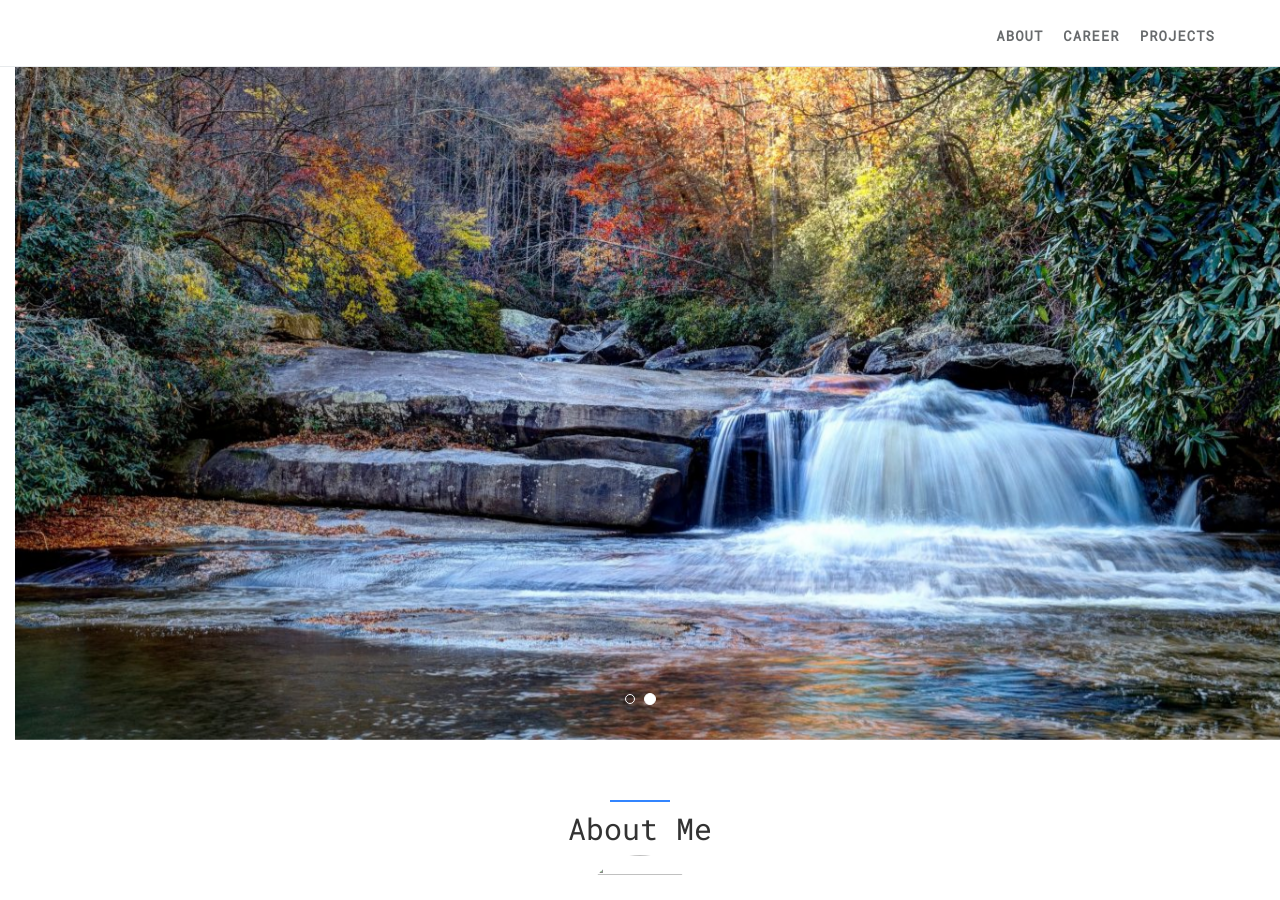
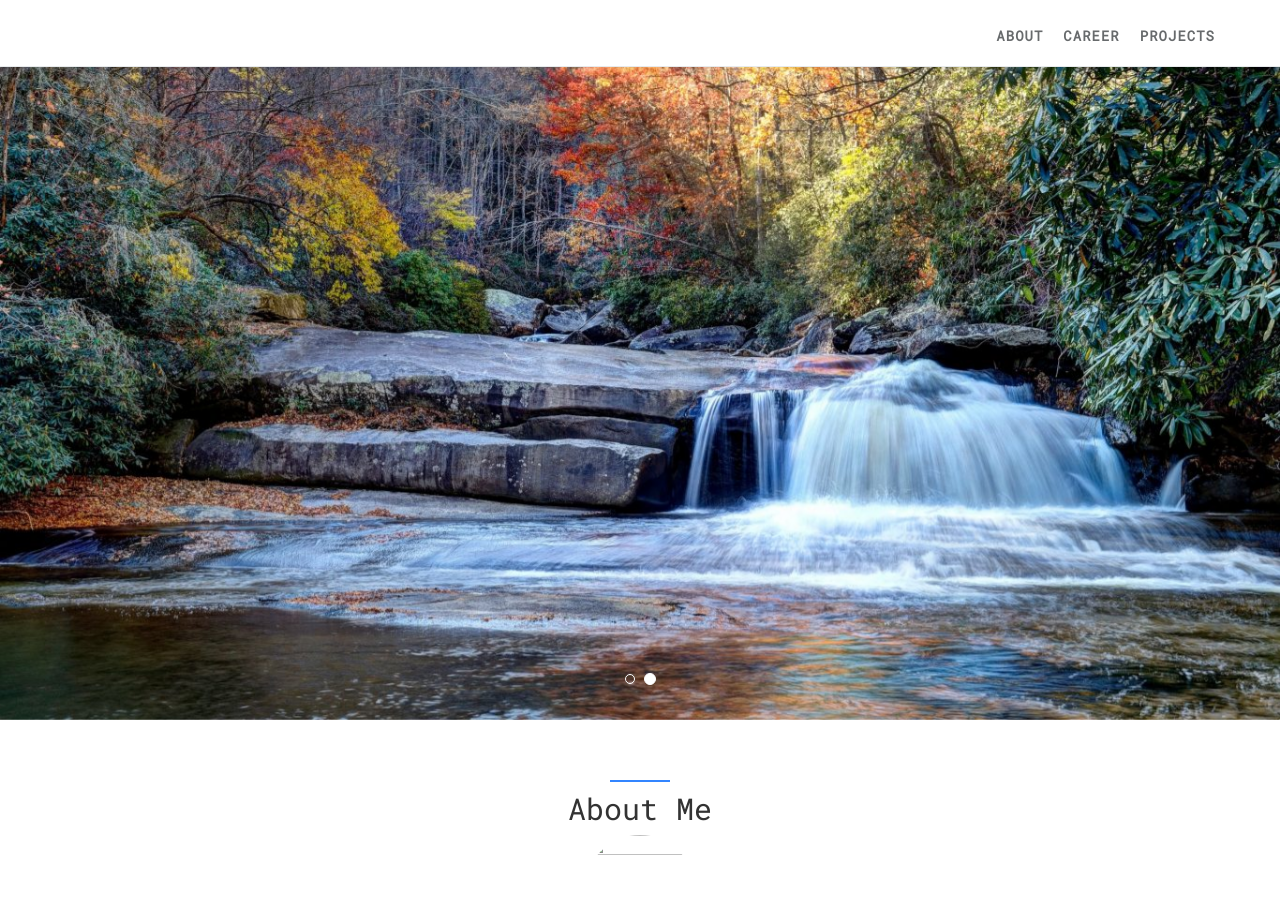
Before and after one commit to koriavinash1/test-website, a Jekyll site: the page built from index.html, in a window 1280 px wide and 900 px high. Built offline with Jekyll 4.4.1, drawn with Linux system fonts in a browser that asks for light colours; nearby versions of some CDN libraries; some web fonts are replaced; library files that are not in the unit come from our copies; comment, search, counter and statistics services are not loaded.

Commit message:
height set

```diff
--- a/_includes/sections/timeline.html
+++ b/_includes/sections/timeline.html
@@ -14,9 +14,9 @@
                       <div class="vertical-timeline-icon navy-bg wow rotateIn">
                           <i class="{{ event.icon }}"></i>
                       </div>
-                      <div class="vertical-timeline-content wow {% if loopindex == 1 %} rotateInUpLeft {% else %} rotateInUpRight {% endif %}" style="color:rgb(200,200,200);">
+                      <div class="vertical-timeline-content wow {% if loopindex == 1 %} rotateInUpLeft {% else %} rotateInUpRight {% endif %}" >
                           <h2><span>{{ event.name }}</span></h2>
-                          <p><span>{{ event.desc }}</span></p>
+                          <p><span style="color:rgb(200,200,200);">{{ event.desc }}</span></p>
                           <p><span><a href="{{event.website}}">See more</a></span></p>
                           <span class="vertical-date"><span> {{ event.date }} </span>
                           <br/> <small><span>{{ event.title }}</span></small> </span>
--- a/index.html
+++ b/index.html
@@ -25,22 +25,21 @@ permalink: /
         </div>
     </nav>
 </div>
-<br />
 <div id="inSlider" class="carousel carousel-fade" data-ride="carousel" style="padding:0;margin:0;">
     <ol class="carousel-indicators">
         <li data-target="#inSlider" data-slide-to="0" class="active"></li>
         <li data-target="#inSlider" data-slide-to="1"></li>
     </ol>
-    <div class="carousel-inner" role="listbox">
+    <div class="carousel-inner" role="listbox" >
         <div class="item active">
-            <div class="container-fluid">
+            <div class="container-fluid" style="padding:0;margin:0;">
                 <div class="carousel-image wow">
                     <img src="static/img/slider/iitmgc.jpg" alt="laptop" style="width:100vw;height:80vh;" />
                 </div>
             </div>
         </div>
         <div class="item">
-            <div class="container-fluid">
+            <div class="container-fluid" style="padding:0;margin:0;">
                 <div class="carousel-image wow">
                     <img src="static/img/slider/waterfalls.jpg" alt="laptop" style="width:100vw;height:80vh;" />
                 </div>
--- a/static/css/style.css
+++ b/static/css/style.css
@@ -1,4 +1,7 @@
 /* PACE */
+*{
+font-family: 'Karla', sans-serif;
+}
 .pace {
   -webkit-pointer-events: none;
   pointer-events: none;
```
